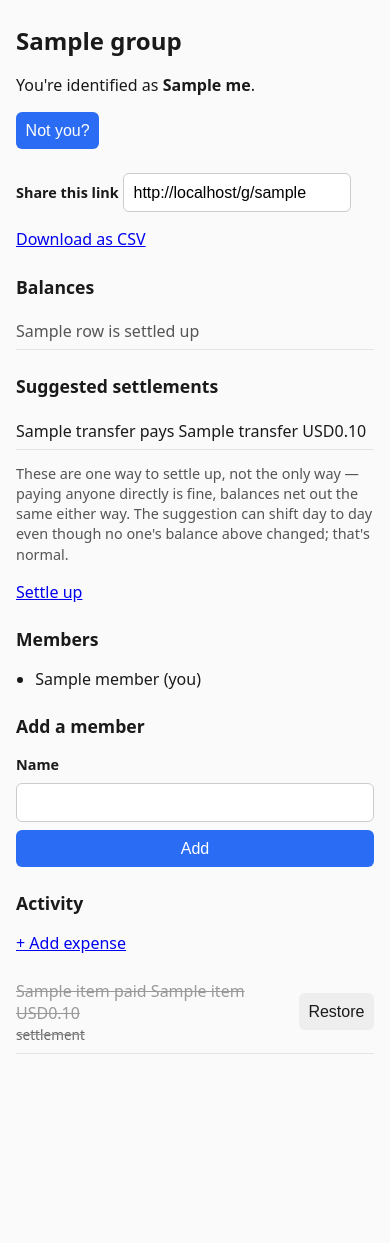
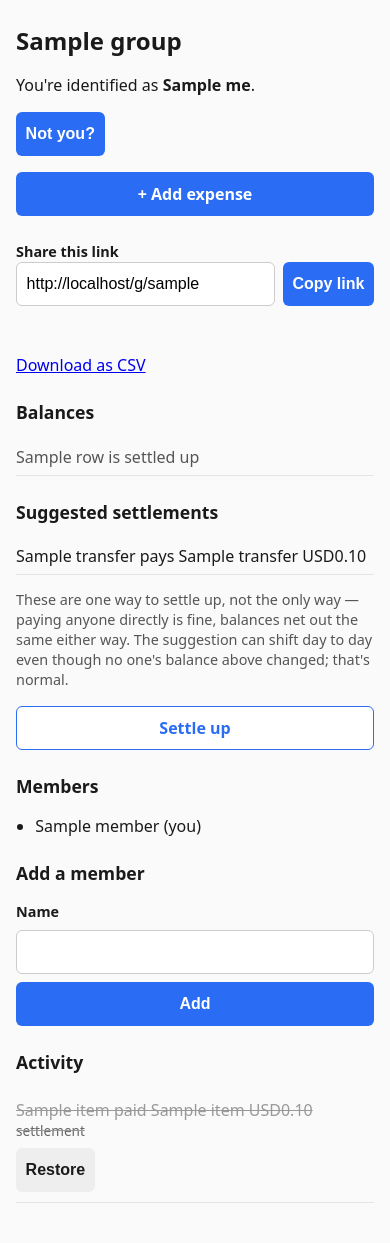
Before and after one commit to lichunho/OpenSplit, a FastAPI app: template app/templates/group.html in a window 390 px wide. Before the commit the page ends 1054 px from the top, so only its background shows below. Run offline with FastAPI, Linux system fonts and the light colour scheme; the template is opened without the code that fills it: most values are stand-ins (such as "Sample title", 1, 10 or a date in 2020).

Commit message:
Add mobile-first polish, copy-link, empty states, and cold-start affordance

```diff
--- a/app/static/app.css
+++ b/app/static/app.css
@@ -46,10 +46,13 @@ label {
 }
 
 input, select, button {
-  font-size: 1rem;
+  /* 16px is deliberate, not just the rem default: below this iOS Safari
+     zooms the viewport in on focus, which is disorienting one-handed. */
+  font-size: 16px;
   padding: 0.6rem;
   border: 1px solid #ccc;
   border-radius: 6px;
+  min-height: 44px; /* thumb-sized tap target */
 }
 
 button {
@@ -57,10 +60,47 @@ button {
   color: #fff;
   border: none;
   cursor: pointer;
+  font-weight: 600;
 }
 
 button:active {
   background: #1d54c4;
+}
+
+/* A link styled to look and tap like a primary button — used for the main
+   call-to-action on a screen (Add expense, Settle up) where a plain text
+   link would be too small/easy to miss one-handed. */
+.button-link {
+  display: flex;
+  align-items: center;
+  justify-content: center;
+  width: 100%;
+  min-height: 44px;
+  padding: 0.6rem 1rem;
+  background: #2a6df4;
+  color: #fff;
+  text-decoration: none;
+  border-radius: 6px;
+  font-weight: 600;
+  text-align: center;
+}
+
+.button-link:active {
+  background: #1d54c4;
+}
+
+.button-link--secondary {
+  background: #fff;
+  color: #2a6df4;
+  border: 1px solid #2a6df4;
+}
+
+.button-link--secondary:active {
+  background: #eaf0fe;
+}
+
+.primary-cta {
+  margin: 1rem 0;
 }
 
 ul {
@@ -83,6 +123,55 @@ ul {
 
 section {
   margin: 1.5rem 0;
+}
+
+.share-link-row {
+  display: flex;
+  gap: 0.5rem;
+  align-items: stretch;
+}
+
+.share-link-row input {
+  flex: 1;
+  min-width: 0; /* lets the input shrink instead of forcing horizontal scroll at 360px */
+}
+
+.share-link-row button {
+  flex-shrink: 0;
+  white-space: nowrap;
+}
+
+#copy-link-status:not(:empty) {
+  color: #1a7f37;
+  font-weight: 600;
+}
+
+.loading-indicator {
+  position: sticky;
+  top: 0;
+  z-index: 10;
+  background: #fff3cd;
+  color: #664d03;
+  border-bottom: 1px solid #ffe69c;
+  padding: 0.6rem 1rem;
+  text-align: center;
+  font-size: 0.9rem;
+}
+
+/* Keeps a form's primary action reachable without scrolling on a long form
+   (the expense form especially) — it stays pinned to the bottom of the
+   viewport as the rest of the form scrolls underneath. */
+.submit-bar {
+  position: sticky;
+  bottom: 0;
+  background: #fafafa;
+  border-top: 1px solid #e5e5e5;
+  padding: 0.75rem 0;
+  margin-top: 0.5rem;
+}
+
+.submit-bar button {
+  width: 100%;
 }
 
 fieldset {
@@ -108,7 +197,14 @@ label.checkbox {
 
 label.radio input,
 label.checkbox input {
-  width: auto;
+  /* Exempt from the generic min-height:44px above — that rule is sized for
+     text inputs, and forcing it onto a checkbox/radio box stretches it into
+     an odd rectangle. The label itself (padding: 0.3rem 0, full-width flex
+     row) is the real tap target, so the native box can stay native-sized. */
+  width: 1.2rem;
+  height: 1.2rem;
+  min-height: 0;
+  padding: 0;
 }
 
 .participant-row {
@@ -147,6 +243,7 @@ label.checkbox input {
   display: flex;
   align-items: center;
   justify-content: space-between;
+  flex-wrap: wrap; /* keeps a long description + the delete/restore button from forcing horizontal scroll */
   gap: 0.5rem;
   padding: 0.6rem 0;
   border-bottom: 1px solid #e5e5e5;
@@ -155,6 +252,11 @@ label.checkbox input {
 .expense-list li.deleted {
   color: #999;
   text-decoration: line-through;
+}
+
+.expense-desc {
+  min-width: 0;
+  overflow-wrap: break-word;
 }
 
 .expense-meta {
@@ -183,6 +285,15 @@ label.checkbox input {
   border-bottom: 1px solid #e5e5e5;
 }
 
+.transfer-list a {
+  display: block;
+  padding: 0.4rem 0;
+  margin: -0.4rem 0; /* cancels the li's own padding so the link is the full tap target, not just its text */
+  color: #2a6df4;
+  font-weight: 600;
+  text-decoration: none;
+}
+
 .balance-positive {
   color: #1a7f37;
 }
--- a/app/static/app.js
+++ b/app/static/app.js
@@ -87,3 +87,69 @@
   amountInput.addEventListener("input", updateHint);
   updateHint();
 })();
+
+// Cold-start affordance: Render's free tier spins down after 15 min idle and
+// Neon after 5, so the first request to a sleeping app can take 60-90s. If a
+// form submit or an internal link click hasn't navigated away within ~2s,
+// say so instead of leaving what looks like a dead page. A warm response
+// replaces the document before the timer ever fires, so this never shows up
+// on a fast server, and nothing here delays or blocks the navigation itself
+// (no preventDefault) — it's purely an indicator layered on top.
+(function () {
+  var banner = document.getElementById("loading-indicator");
+  if (!banner) return;
+
+  function armTimer() {
+    // If navigation completes first, the document (and this timer) is torn
+    // down with it, so the callback below simply never runs.
+    setTimeout(function () {
+      banner.hidden = false;
+    }, 2000);
+  }
+
+  document.addEventListener("submit", function (event) {
+    if (event.target && event.target.tagName === "FORM") armTimer();
+  });
+
+  document.addEventListener("click", function (event) {
+    var link = event.target.closest ? event.target.closest("a[href]") : null;
+    if (!link) return;
+    var href = link.getAttribute("href");
+    // Skip anything that won't actually replace this document: same-page
+    // anchors, new-tab links, and downloads (export.csv) — a download never
+    // navigates away, so the banner would show and then never go away.
+    if (!href || href.charAt(0) === "#") return;
+    if (link.target === "_blank" || link.hasAttribute("download")) return;
+    if (/^https?:\/\//i.test(href)) return; // external link, different origin
+    armTimer();
+  });
+})();
+
+// Copy-link: only revealed once the Clipboard API is confirmed usable (it
+// requires a secure context, so it stays hidden on plain http:// LAN dev).
+// The share-link <input> is always there and always selectable via its own
+// onclick="this.select()", so there's never a moment with a button that
+// looks like it should work but silently does nothing.
+(function () {
+  var button = document.getElementById("copy-link-btn");
+  var input = document.getElementById("link");
+  var status = document.getElementById("copy-link-status");
+  if (!button || !input) return;
+  if (!window.isSecureContext || !navigator.clipboard) return;
+
+  button.hidden = false;
+  button.addEventListener("click", function () {
+    navigator.clipboard.writeText(input.value).then(
+      function () {
+        if (status) status.textContent = "Copied!";
+      },
+      function () {
+        // Clipboard write can still fail (permissions, etc) even when the
+        // API exists — fall back to the same manual-select the input always
+        // supports rather than leaving the click looking like a no-op.
+        input.select();
+        if (status) status.textContent = "";
+      }
+    );
+  });
+})();
--- a/app/templates/base.html
+++ b/app/templates/base.html
@@ -7,6 +7,13 @@
   <link rel="stylesheet" href="/static/app.css">
 </head>
 <body>
+  <!-- Hidden by default (the `hidden` attribute -> display:none via the UA
+       stylesheet), so with JS disabled this never appears — the page just
+       loads normally. app.js only un-hides it if a navigation is still
+       pending ~2s after it started, which a fast/warm response never is. -->
+  <div id="loading-indicator" class="loading-indicator" role="status" aria-live="polite" hidden>
+    Waking up &mdash; this can take a minute on the free tier.
+  </div>
   <main class="wrap">
     {% block content %}{% endblock %}
   </main>
--- a/app/templates/expense_new.html
+++ b/app/templates/expense_new.html
@@ -49,6 +49,8 @@
 
     <p id="remaining" class="hint"></p>
 
-    <button type="submit">Save expense</button>
+    <div class="submit-bar">
+      <button type="submit">Save expense</button>
+    </div>
   </form>
 {% endblock %}
--- a/app/templates/group.html
+++ b/app/templates/group.html
@@ -9,11 +9,21 @@
     </form>
   </p>
 
+  <p class="primary-cta"><a class="button-link" href="/g/{{ group.slug }}/expenses/new">+ Add expense</a></p>
+
   <section>
     <label for="link">Share this link</label>
-    <input type="text" id="link" readonly value="{{ request.url_for('group_dashboard', slug=group.slug) }}"
-           onclick="this.select()">
-    <p><a href="/g/{{ group.slug }}/export.csv">Download as CSV</a></p>
+    <div class="share-link-row">
+      <input type="text" id="link" readonly value="{{ request.url_for('group_dashboard', slug=group.slug) }}"
+             onclick="this.select()">
+      <!-- Hidden until app.js confirms the Clipboard API actually works in
+           this context (it needs https, so it won't on plain http:// LAN
+           dev) — a button that's shown always works; the input above is
+           always the fallback (click to select, then copy manually). -->
+      <button type="button" id="copy-link-btn" hidden>Copy link</button>
+    </div>
+    <p id="copy-link-status" class="hint" role="status" aria-live="polite"></p>
+    <p><a href="/g/{{ group.slug }}/export.csv" download>Download as CSV</a></p>
   </section>
 
   {% macro dollars(cents) -%}
@@ -37,7 +47,7 @@
         {% endfor %}
       </ul>
     {% else %}
-      <p>No members yet.</p>
+      <p>No members yet — add someone below to get started.</p>
     {% endif %}
   </section>
 
@@ -57,7 +67,7 @@
     {% else %}
       <p>Everyone's settled up — no suggested payments.</p>
     {% endif %}
-    <p><a href="/g/{{ group.slug }}/settle">Settle up</a></p>
+    <p><a class="button-link button-link--secondary" href="/g/{{ group.slug }}/settle">Settle up</a></p>
   </section>
 
   <section>
@@ -80,7 +90,6 @@
 
   <section>
     <h2>Activity</h2>
-    <p><a href="/g/{{ group.slug }}/expenses/new">+ Add expense</a></p>
     {% if activity %}
       <ul class="expense-list">
         {% for item in activity %}
@@ -120,7 +129,7 @@
         {% endfor %}
       </ul>
     {% else %}
-      <p>No activity yet.</p>
+      <p>No activity yet — add your first expense above to get started.</p>
     {% endif %}
   </section>
 {% endblock %}
--- a/app/templates/identify.html
+++ b/app/templates/identify.html
@@ -15,6 +15,8 @@
           <option value="{{ m.id }}">{{ m.name }}{% if m.password_hash %} (has a password){% endif %}</option>
         {% endfor %}
       </select>
+    {% else %}
+      <p class="hint">No one's joined this group yet — enter your name below to be the first.</p>
     {% endif %}
 
     <label for="new_name">Or I'm new — my name is</label>
@@ -23,6 +25,8 @@
     <label for="password">Password (only if you picked a name with one, or want to set one)</label>
     <input type="password" id="password" name="password" maxlength="200">
 
-    <button type="submit">Continue</button>
+    <div class="submit-bar">
+      <button type="submit">Continue</button>
+    </div>
   </form>
 {% endblock %}
--- a/app/templates/index.html
+++ b/app/templates/index.html
@@ -9,6 +9,8 @@
   <form method="post" action="/groups">
     <label for="name">Group name</label>
     <input type="text" id="name" name="name" required maxlength="80" autofocus>
-    <button type="submit">Create group</button>
+    <div class="submit-bar">
+      <button type="submit">Create group</button>
+    </div>
   </form>
 {% endblock %}
--- a/app/templates/settle_confirm.html
+++ b/app/templates/settle_confirm.html
@@ -26,6 +26,8 @@
     <label for="note">Note (optional)</label>
     <input type="text" id="note" name="note" maxlength="200" value="{{ note }}">
 
-    <button type="submit">Record payment</button>
+    <div class="submit-bar">
+      <button type="submit">Record payment</button>
+    </div>
   </form>
 {% endblock %}
```
Also changed, not shown: tests/test_routes.py (+29 -0 lines).
